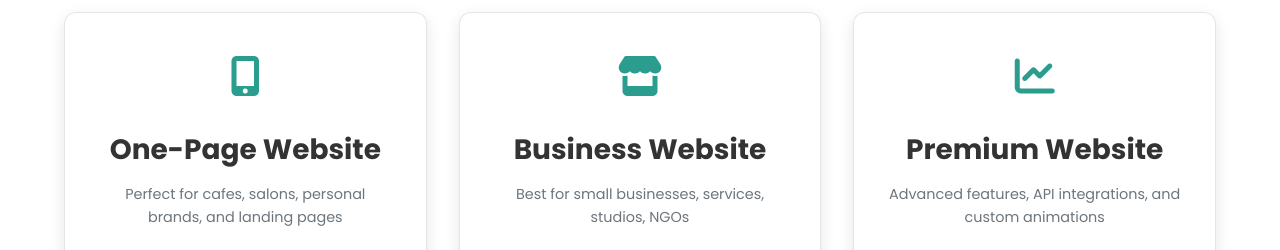
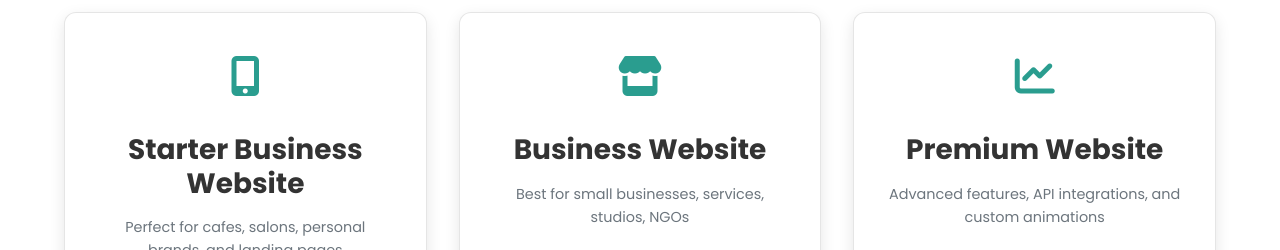
Before and after one commit to belovedjohndev/belovedjohndev, a plain HTML site: page index.html in a window 1280 px wide. Shown: the part 1220-1470 px from the top of the page. Drawn offline with Linux system fonts and the light colour scheme.

Commit message:
Update index.html

```diff
--- a/index.html
+++ b/index.html
@@ -961,12 +961,12 @@ Optional add-ons are available.
       </div>
 
       <div class="services-grid">
-        <!-- One-Page Website -->
+        <!-- Starter Business Website -->
         <div class="service-card" id="package-onepage">
           <div class="service-icon">
             <i class="fas fa-mobile-alt"></i>
           </div>
-          <h3>One-Page Website</h3>
+          <h3>Starter Business Website</h3>
           <p style="color:var(--gray);font-size:0.9rem;margin-bottom:1rem;">
             Perfect for cafes, salons, personal brands, and landing pages
           </p>
@@ -1211,7 +1211,7 @@ Each project follows the same pricing and process shown on this page.
         <div class="service-card">
           <h3>How long does it take to build a website?</h3>
           <p>
-          One-page websites take 3–5 days.
+          Start Business websites take 3–5 days.
           Business websites take 7–10 days.
           Premium websites take 14–21 days, depending on complexity.
         </p>
@@ -1244,7 +1244,7 @@ Yes. Up to 2 revision rounds are included during the design stage to ensure ever
           <h3>How does payment work?</h3>
           <p>
           <strong>Payment terms:</strong><br>
-          100% upfront for one-page websites.<br>
+          100% upfront for Starter Business websites.<br>
           50% upfront / 50% on completion for business and premium projects.
           </p>
         </div>
@@ -1304,7 +1304,7 @@ Yes. Up to 2 revision rounds are included during the design stage to ensure ever
         <ul style="margin-bottom: 2rem;">
           <li>
          <strong>Payment terms:</strong>
-         100% upfront for one-page websites.
+         100% upfront for Starter Business websites.
          50% upfront / 50% on completion for business and premium projects.
           </li>
 
```
